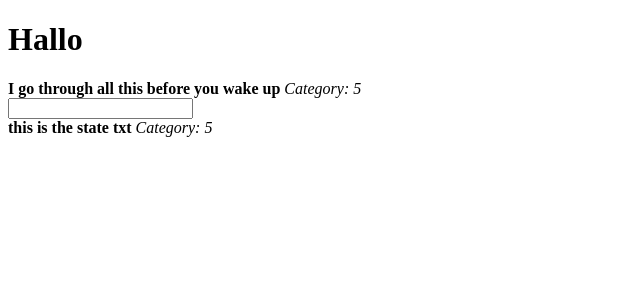
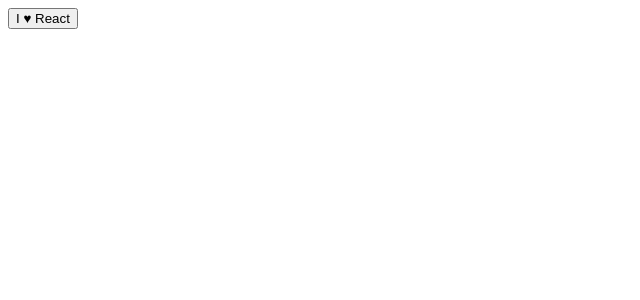
Before and after one commit to educasal/react-app, a React (Create React App) app: page / in a window 1280 px wide. Shown: the top 300 px of the page, without its empty margins (0-640 px from the left). Built offline with nearby package versions, Linux system fonts and the light colour scheme.

Commit message:
Access nested data

```diff
--- /dev/null
+++ b/src/NestedDataApp.js
@@ -0,0 +1,13 @@
+import React from 'react';
+
+class NestedDataApp extends React.Component {
+
+  render() {
+    return <Button>I <Heart /> React</Button>
+  }
+}
+
+const Button = (props) => <button>{props.children}</button>
+const Heart = () => <span>&hearts;</span>
+
+export default NestedDataApp;
--- a/src/index.js
+++ b/src/index.js
@@ -1,8 +1,9 @@
 import React from 'react';
 import ReactDOM from 'react-dom';
 import App from './App';
+import NestedDataApp from './NestedDataApp';
 
 ReactDOM.render(
-  <App cat={5} />,
+  <NestedDataApp />,
   document.getElementById('root')
 );
```
